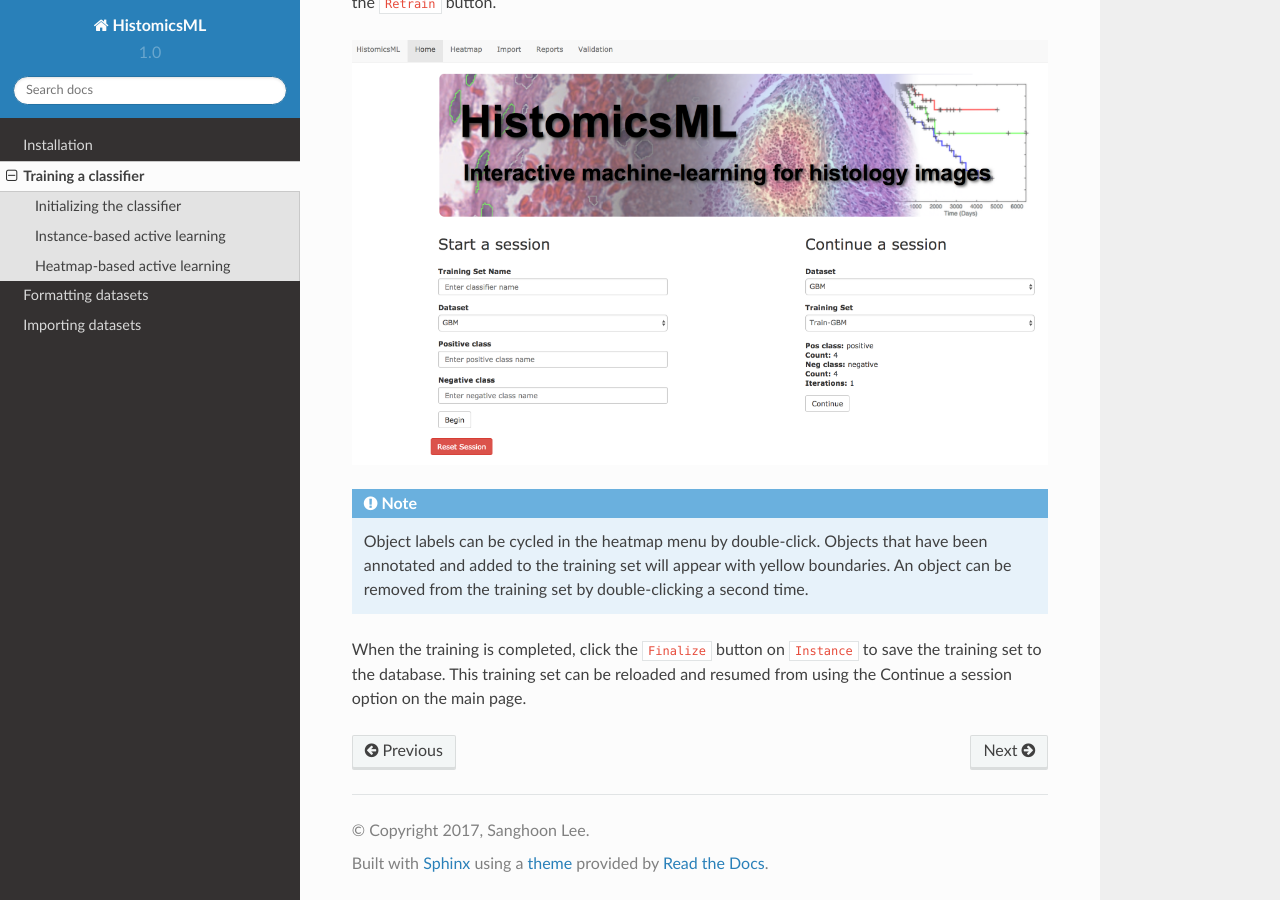
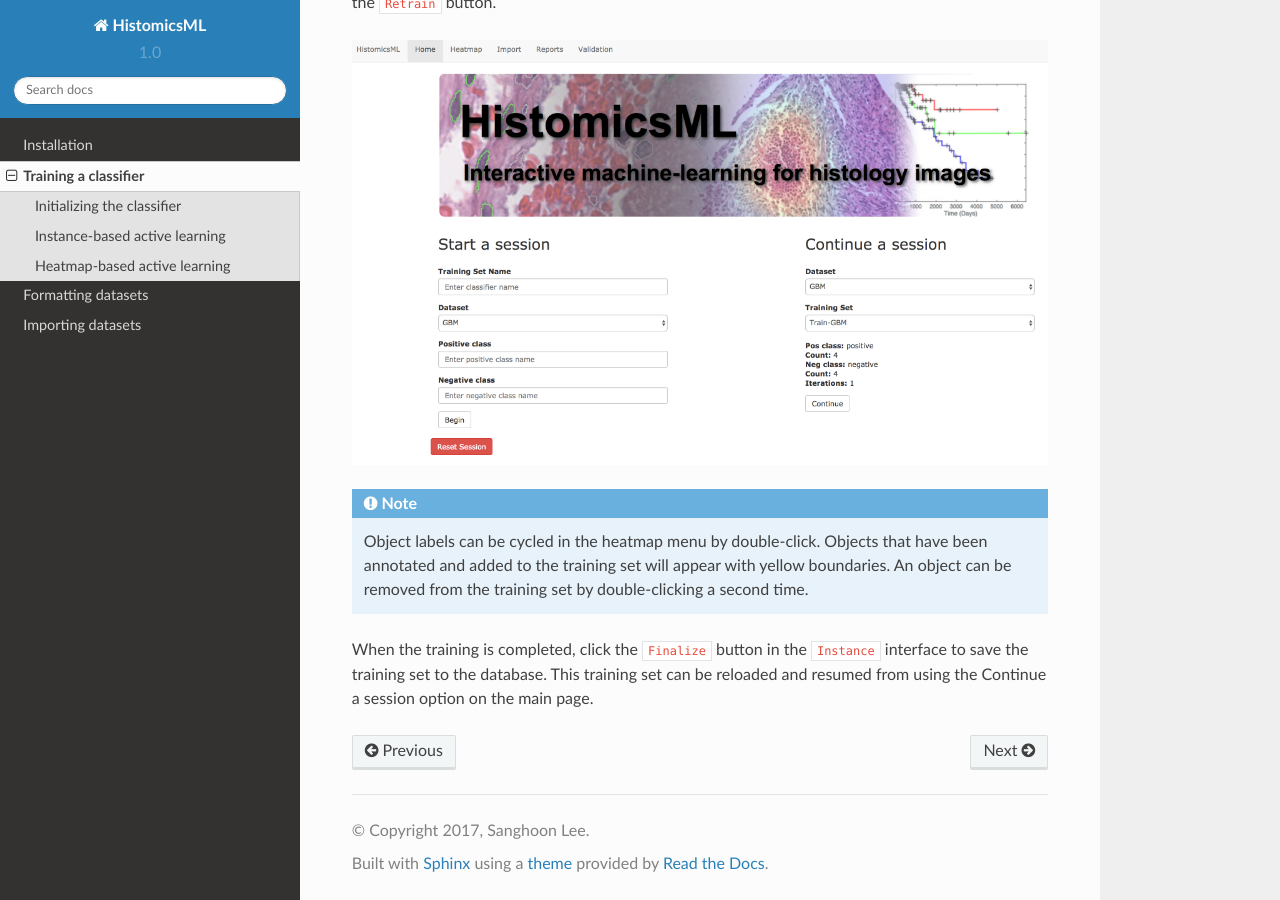
Before and after one commit to PathologyDataScience/HistomicsML, a Sphinx documentation site: the page built from docs/example.rst, in a window 1280 px wide and 900 px high, scrolled down 3022 px. Built offline with Sphinx 7.4.7 and the Read the Docs theme 2.0.0, drawn with Linux system fonts in a browser that asks for light colours.

Commit message:
Update example.rst

```diff
--- a/docs/example.rst
+++ b/docs/example.rst
@@ -47,4 +47,4 @@
 
 .. note:: Object labels can be cycled in the heatmap menu by double-click. Objects that have been annotated and added to the training set will appear with yellow boundaries. An object can be removed from the training set by double-clicking a second time.
 
-When the training is completed, click the ``Finalize`` button on ``Instance`` to save the training set to the database. This training set can be reloaded and resumed from using the Continue a session option on the main page.
+When the training is completed, click the ``Finalize`` button in the ``Instance`` interface to save the training set to the database. This training set can be reloaded and resumed from using the Continue a session option on the main page.
```
